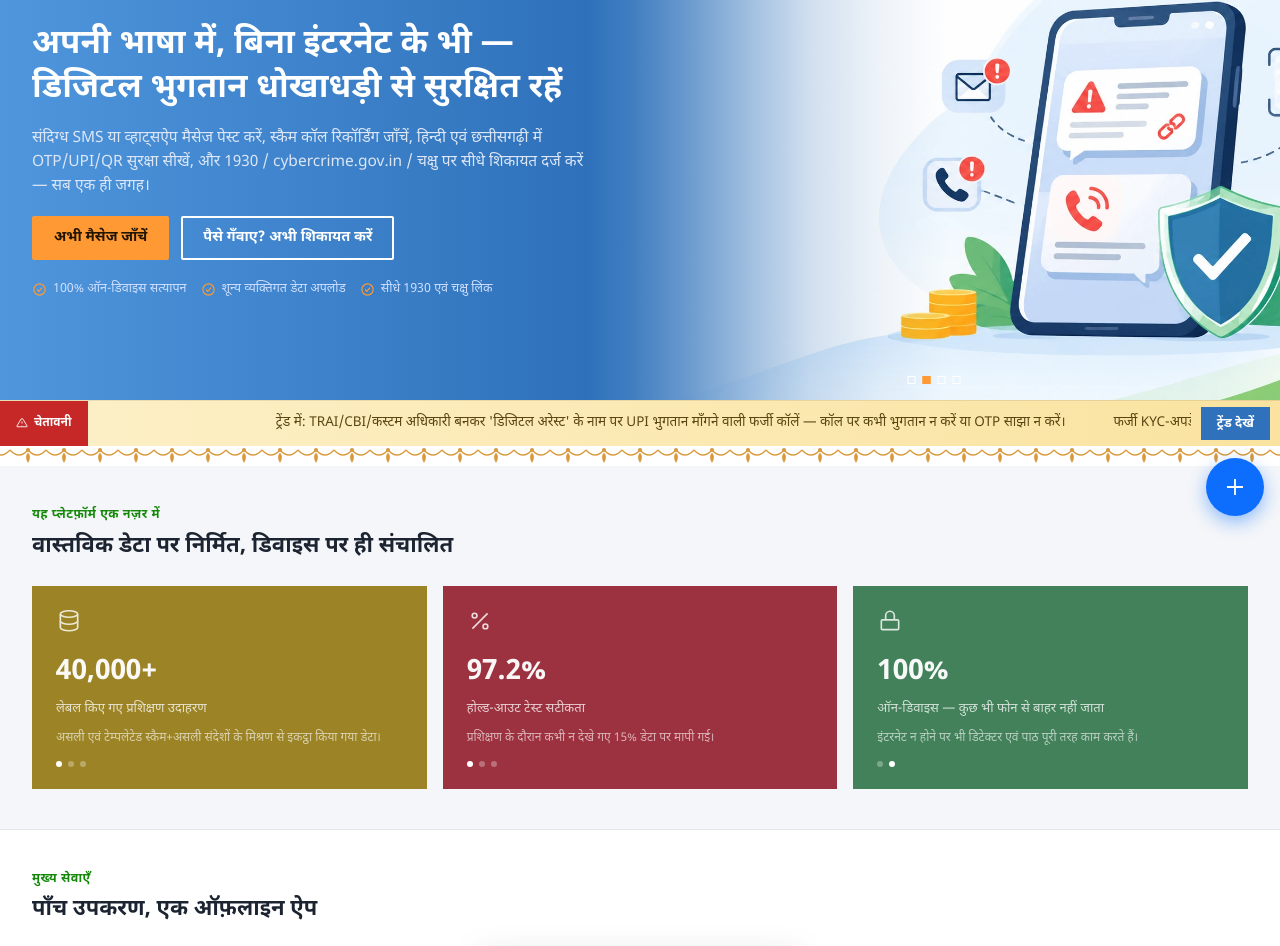
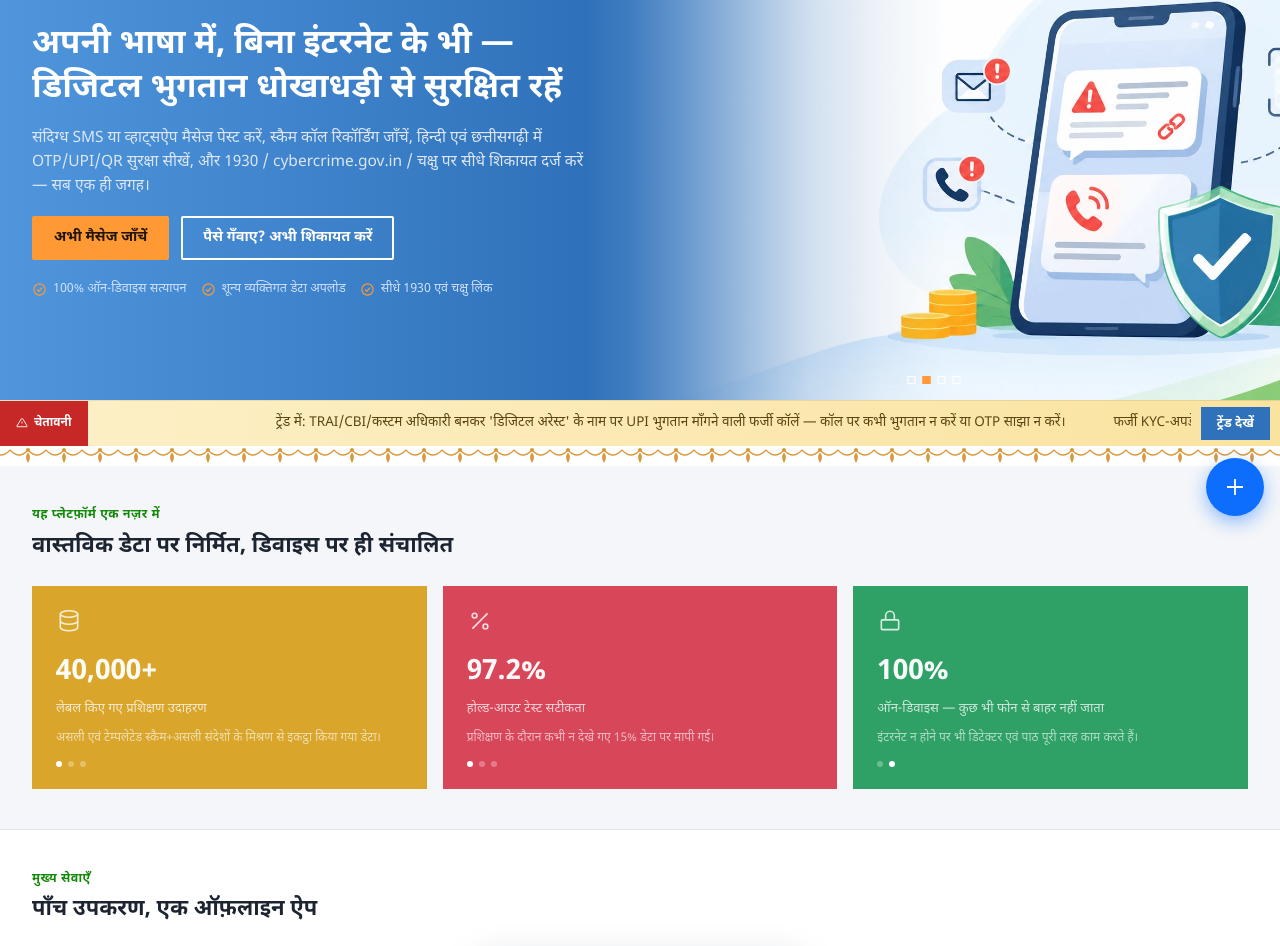
Before and after one commit to notsodiv1918/Cyber-Suraksha, a plain HTML site: page site/index.html in a window 1280 px wide. Shown: the part 268-1214 px from the top of the page. Drawn offline with Linux system fonts and the light colour scheme.

Commit message:
Lighten the cycling stat tile colors (yellow/red/green)
Co-Authored-By: Claude Sonnet 5 <noreply@anthropic.com>

```diff
--- a/site/css/style.css
+++ b/site/css/style.css
@@ -284,9 +284,9 @@ section{padding:40px 0;}
 .cycle-tile{
   padding:22px 24px;min-height:150px;display:flex;flex-direction:column;justify-content:space-between;color:#fff;
 }
-.cycle-tile.c1{background:#9c8426;}
-.cycle-tile.c2{background:#9c3240;}
-.cycle-tile.c3{background:#43815a;}
+.cycle-tile.c1{background:#d9a62b;}
+.cycle-tile.c2{background:#d8465a;}
+.cycle-tile.c3{background:#2fa066;}
 .cycle-content{transition:opacity .35s ease;opacity:1;}
 .cycle-content.fade{opacity:0;}
 .cycle-content .icon{width:26px;height:26px;stroke-width:1.5;color:#fff;opacity:.85;}
```
Also changed, not shown: 1 other file.
